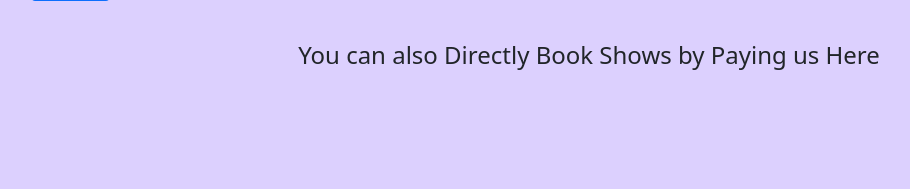
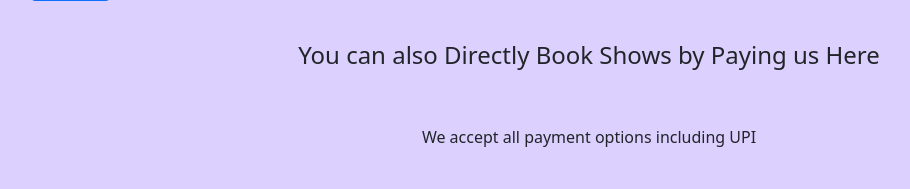
Before and after one commit to Saransh-Das/My-Magic-Website-Mini-Project-with-Django, a Django app: page /contact in a window 1280 px wide. Shown: the part 1072-1261 px from the top of the page, without its empty margins (51-961 px from the left). Before the commit the page ends 1142 px from the top, so only its background shows below. Run offline with Django 3.2, Linux system fonts and the light colour scheme; some libraries are stand-ins or nearby versions.

Commit message:
Added minor changes

```diff
--- a/templates/contact.html
+++ b/templates/contact.html
@@ -44,11 +44,15 @@
 
 <div class="container-fluid">
     <h4 style="text-align: center;">You can also Directly Book Shows by Paying us Here</h4>
+    <br>
+
 <form style="text-align: center;">
 <script src="https://checkout.razorpay.com/v1/payment-button.js" data-payment_button_id="pl_HVZBaxEtLHbSuZ" async> </script>
 </form>
 </div>
 <br>
+<p style="text-align: center;">We accept all payment options including UPI</p>
+<br>
 
 
 {% endblock body %}
```
